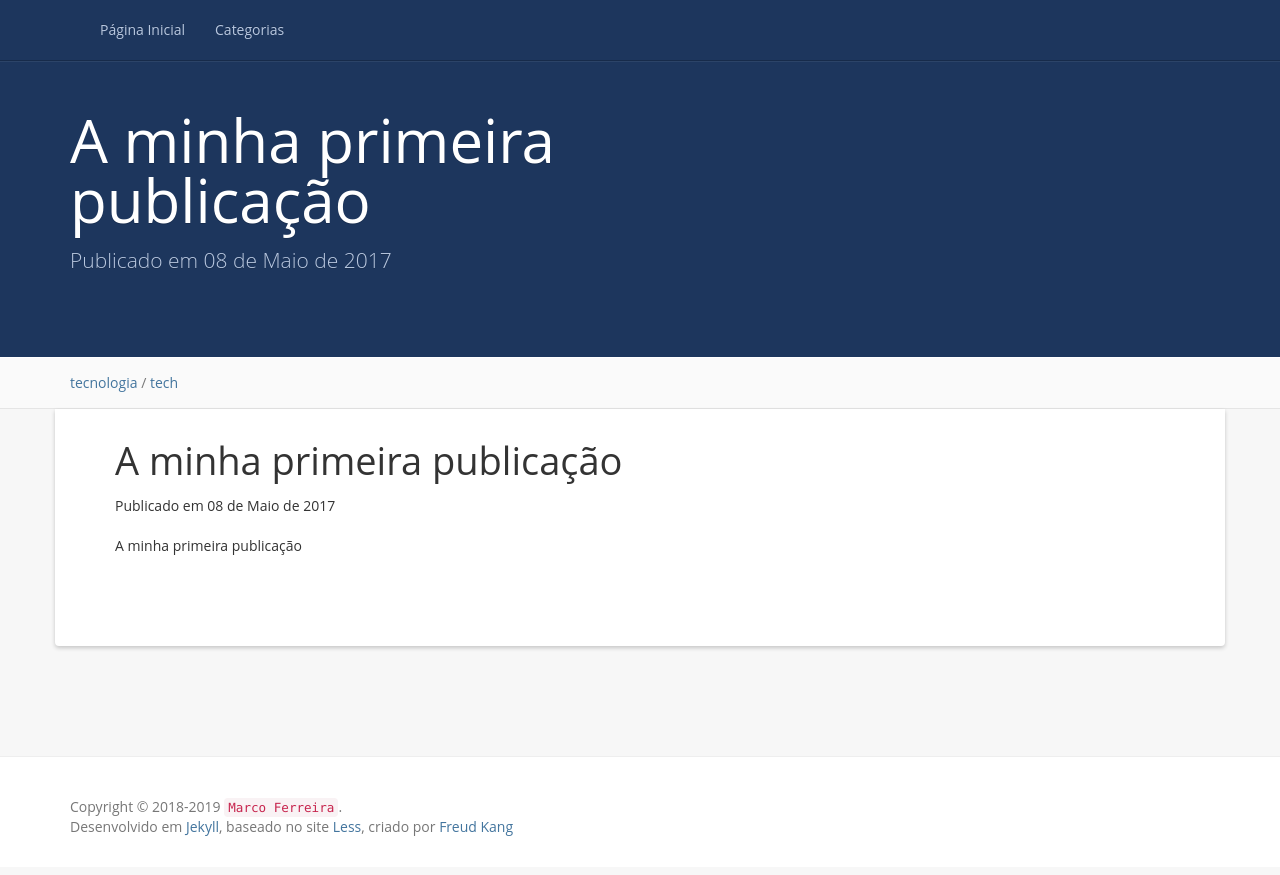
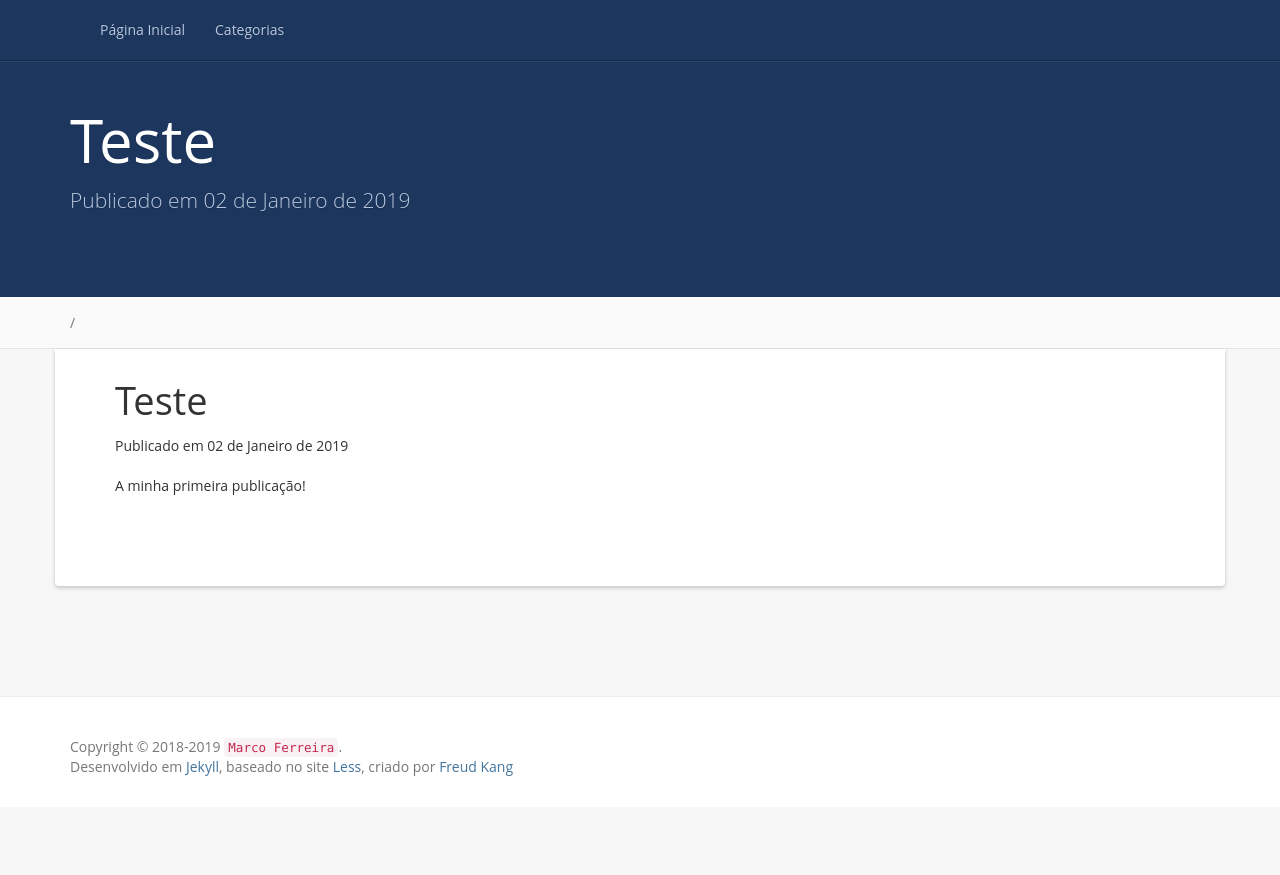
Before and after one commit to mmferr/blog-marcof, a Jekyll site: the page built from _posts/2017-05-08-ok.md, in a window 1280 px wide. Shown: the top 875 px of the page. Built offline with Jekyll 4.4.1, drawn with Linux system fonts in a browser that asks for light colours; nearby versions of some CDN libraries; a script that is not in the unit is left out; comment, search, counter and statistics services are not loaded.

Commit message:
Update Blog “2017-05-08-ok”

```diff
--- a/_posts/2017-05-08-ok.md
+++ b/_posts/2017-05-08-ok.md
@@ -1,7 +1,7 @@
 ---
 layout: post
-title: A minha primeira publicação
-category: tecnologia
-tag: tech
+title: Teste
+date: 2019-01-02T17:05:31.997Z
+thumbnail: /styles/images/uploads/fcp.jpg
 ---
-A minha primeira publicação
+A minha primeira publicação!
```
